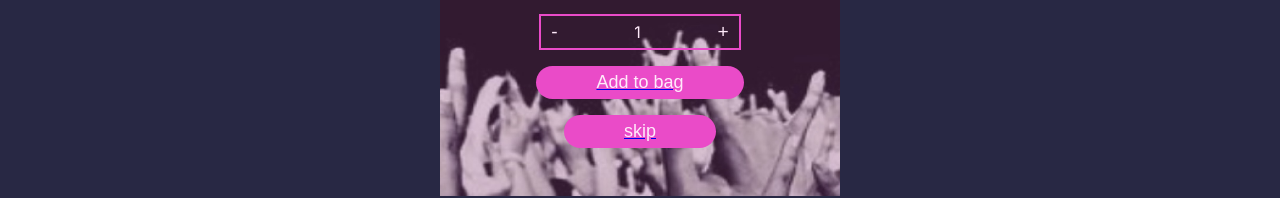
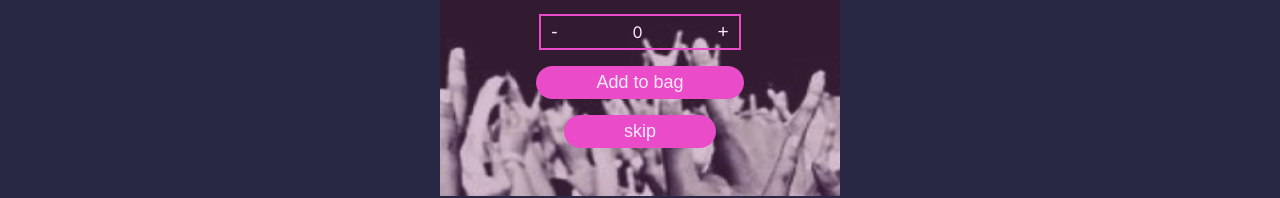
Before and after one commit to malt656c/foo_fest_app, a Next.js app: page /tentbooking in a window 1280 px wide. Shown: the part 384-582 px from the top of the page. Built offline with nearby package versions, Linux system fonts and the light colour scheme; a web font is replaced by a local one.

Commit message:
counter button (almost) working

```diff
--- a/components/Bookingcomplete.jsx
+++ b/components/Bookingcomplete.jsx
@@ -6,8 +6,9 @@ export default function BookingComplete() {
         <p className={styles.Text}>Vi har sendt en ordrebekræftelselse til e-mailen: xxx@gmail.com. </p>
 
         <p className={styles.Text}>Skulle du have yderligere spørgsmål er du velkommen til at kontakte FooFest på kontakt-foofest@gmail.com</p>
-
+       <a href="/forside">
         <button className={styles.Button}>Go to Frontpage</button>
+        </a>
         </div>
     )
 }
--- a/components/TentBooking.jsx
+++ b/components/TentBooking.jsx
@@ -1,5 +1,18 @@
+"use client"
+import React, { useState } from 'react';
 import styles from "./TentBooking.module.css";
 export default function TentBooking() {
+
+        const [count, setCount] = useState(0);
+
+        function increment() {
+          setCount(count + 1);
+        }
+
+        function decrement() {
+          setCount(count - 1);
+        }
+
     return(
         <div className={styles.TentCard}>
         <h1 className={styles.Heading}>Tents</h1>
@@ -10,19 +23,19 @@ export default function TentBooking() {
         <p className={styles.Price}>299 DKK</p>
         </div>
         <div className={styles.Counter}>
-   <button className={styles.Counterbtn}>-</button> 1 <button className={styles.Counterbtn}ß>+</button>
+   <button className={styles.Counterbtn} onClick={decrement}>-</button> {count} <button className={styles.Counterbtn} onClick={increment}>+</button>
 </div>
 <div className={styles.Info}>
 <p className={styles.Text}>3 persons</p>
 <p className={styles.Price}>349 DKK</p>
 </div>
 <div className={styles.Counter}>
-   <button className={styles.Counterbtn}>-</button> 1 <button className={styles.Counterbtn}ß>+</button>
+   <button className={styles.Counterbtn} onClick={decrement}>-</button> {count} <button className={styles.Counterbtn} onClick={increment}>+</button>
 </div>
-<a href="/greencamping">
+<a href="/greencamping" className={styles.alink}>
 <button className={styles.Button}>Add to bag</button>
 </a>
-<a href="/checkout">
+<a href="/checkout" className={styles.alink}>
 <button className={styles.Button}>skip</button>
 </a>
 </div>
--- a/components/TentBooking.module.css
+++ b/components/TentBooking.module.css
@@ -48,10 +48,14 @@
 
 }
 
+.alink {
+    text-decoration: none;
+}
+
 .Button {
-    color: var(--primary_light);
+color: var(--primary_light);
 display: block;
-  margin: 0 auto;
+margin: 0 auto;
  background-color: var(--accent_pink);
  font-family: var(--heading_font);
  font-size: large;
--- a/components/Ticketcard.jsx
+++ b/components/Ticketcard.jsx
@@ -1,5 +1,5 @@
 "use client"
-import React, { useState } from 'react'; // Kun en import statement
+import React, { useState } from 'react';
 
 import styles from "./Ticketcard.module.css";
 
@@ -21,7 +21,7 @@ export default function Ticketcard() {
                 <p className={styles.Text}>Giver adgang til alle koncerter, alle dage og til teltplads i valgfrit teltområde</p>
                 <p className={styles.Price}>799 DKK</p>
                 <div className={styles.Counter}>
-                    <button className={styles.Counterbtn}>-</button>
+                    <button className={styles.Counterbtn} onClick={decrement}>-</button>
                     <p>{count}</p>
                     <button className={styles.Counterbtn} onClick={increment}>+</button>
                 </div>
```
